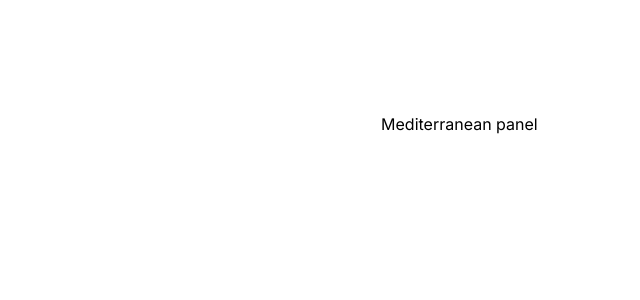
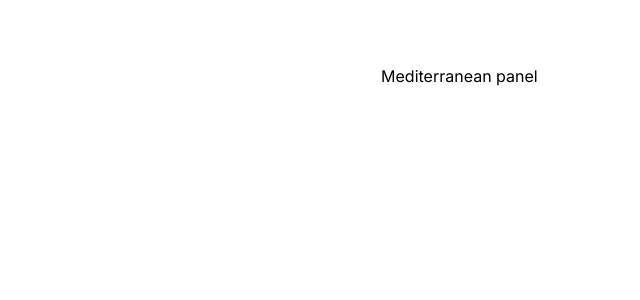
Before and after one commit to ParsaBordbar/Healthcare_Diet, a Next.js app in the folder client/: page /admin/panel/mediterranean in a window 1280 px wide. Shown: the top 300 px of the page, without its empty margins (640-1280 px from the left). Built offline with nearby package versions, Linux system fonts and the light colour scheme.

Commit message:
Add new compnents to admin panel.

```diff
--- a/client/src/app/admin/panel/(main)/page.tsx
+++ /dev/null
@@ -1,7 +0,0 @@
-const MainPageAdminPanel = () => {
-    return(
-        <h1>admin panel</h1>
-    )
-}
-
-export default MainPageAdminPanel
--- a/client/src/app/admin/panel/layout.tsx
+++ b/client/src/app/admin/panel/layout.tsx
@@ -31,7 +31,7 @@ const LayoutAdmin = ({ children }: { children: ReactNode }) => {
             </li>
           </ul>
         </div>
-        <main className="w-5/6 p-28 bg-white">
+        <main className="w-5/6 px-28 py-16 bg-white">
           <div className="">
           {children}
           </div>
--- a/client/src/app/user/panel/(main)/page.tsx
+++ b/client/src/app/user/panel/(main)/page.tsx
@@ -1,3 +1,4 @@
+
 const MainPage = () => {
   return <h1>main page of user panel</h1>;
 };
```
